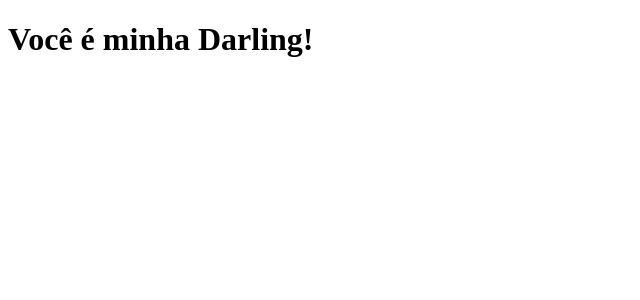
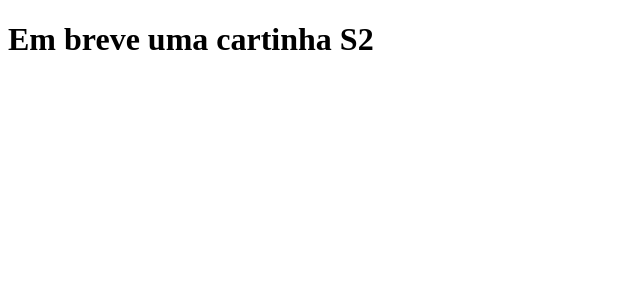
Before and after one commit to SNKBel/belsite, a Next.js app: page / in a window 1280 px wide. Shown: the top 300 px of the page, without its empty margins (0-640 px from the left). Built offline with nearby package versions, Linux system fonts and the light colour scheme.

Commit message:
muda a frase

```diff
--- a/pages/index.js
+++ b/pages/index.js
@@ -1,5 +1,5 @@
 function Home() {
-  return <h1>Você é minha Darling!</h1>;
+  return <h1>Em breve uma cartinha S2</h1>;
 }
 
 export default Home;
```
